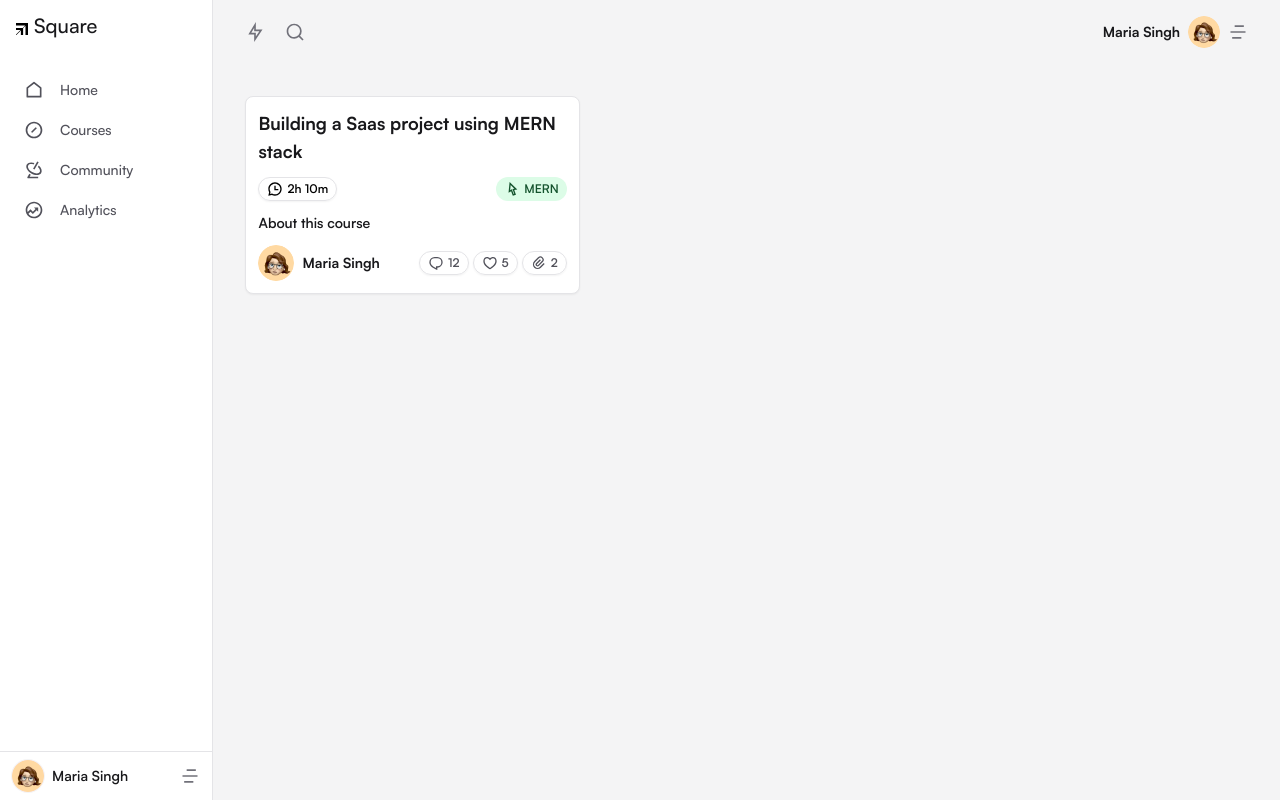
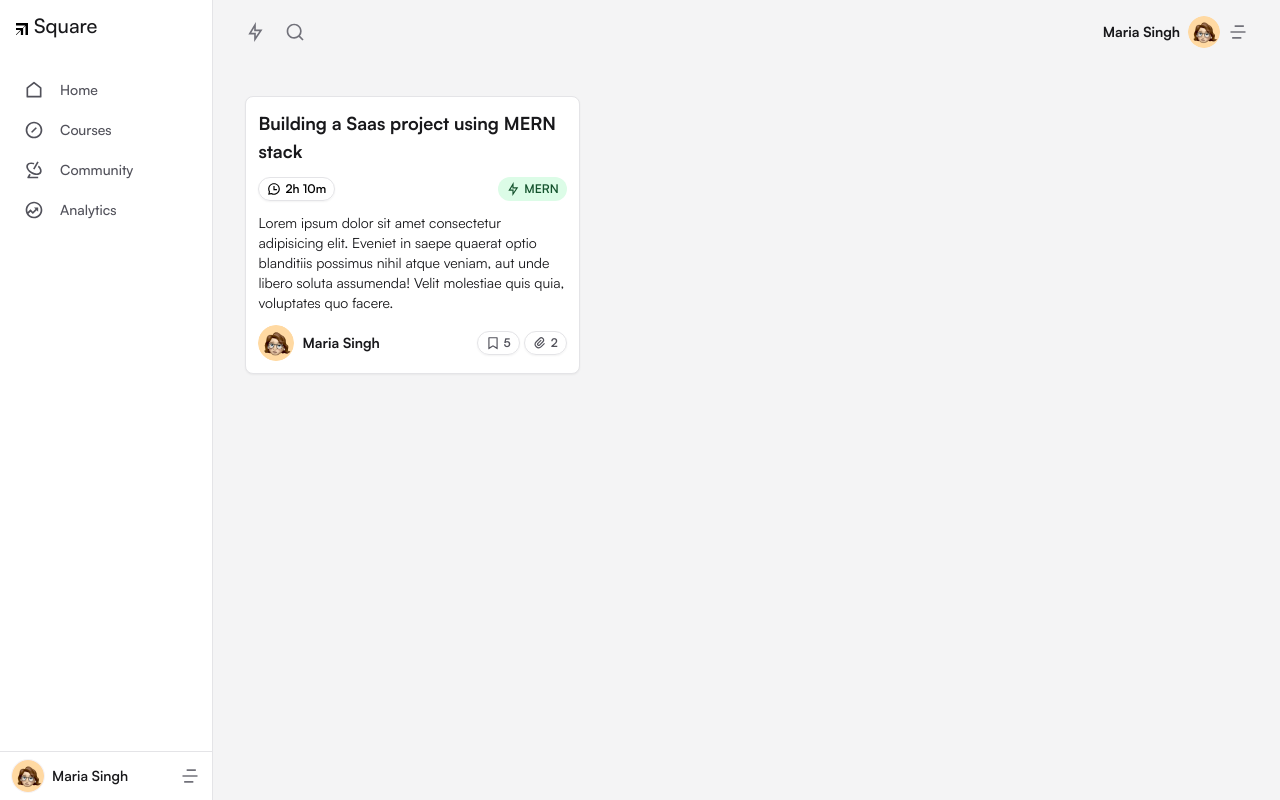
Before and after one commit to devbylanre/technical-sqaure, a React (Create React App) app: page /app in a window 1280 px wide. Built offline with nearby package versions, Linux system fonts and the light colour scheme.

Commit message:
redesigned the course post

```diff
--- a/src/components/templates/Post.tsx
+++ b/src/components/templates/Post.tsx
@@ -1,9 +1,8 @@
 import Heading from '../ui/typo/Heading';
 import {
   RiChatHistoryLine,
-  RiCursorLine,
-  RiChat1Line,
-  RiHeart3Line,
+  RiFlashlightLine,
+  RiBookmarkLine,
   RiAttachment2,
 } from 'react-icons/ri';
 import Badge from '../ui/Badge';
@@ -14,26 +13,31 @@ import Paragraph from '../ui/typo/Paragraph';
 export const Post = () => {
   return (
     <div className='flex flex-col w-full col-span-4 p-3 bg-white border rounded-lg shadow-sm border-zinc-200 gap-y-3'>
-      <Heading className='font-bold'>
+      <Heading className='text-base font-bold md:text-lg'>
         Building a Saas project using MERN stack
       </Heading>
 
       <div className='inline-flex justify-between w-full'>
         <Badge isVisible>
-          <RiChatHistoryLine className='w-4 h-4' />
+          <RiChatHistoryLine className='w-3.5 h-3.5' />
           2h 10m
         </Badge>
         <Badge
           variant='success'
           isVisible
         >
-          <RiCursorLine className='w-4 h-4' />
+          <RiFlashlightLine className='w-3.5 h-3.5' />
           MERN
         </Badge>
       </div>
 
       <div>
-        <Heading className='text-sm font-semibold'>About this course</Heading>
+        <Paragraph className='text-sm'>
+          Lorem ipsum dolor sit amet consectetur adipisicing elit. Eveniet in
+          saepe quaerat optio blanditiis possimus nihil atque veniam, aut unde
+          libero soluta assumenda! Velit molestiae quis quia, voluptates quo
+          facere.
+        </Paragraph>
       </div>
 
       <div className='inline-flex items-center justify-between'>
@@ -55,17 +59,7 @@ export const Post = () => {
             variant='outline'
             className='rounded-full'
           >
-            <RiChat1Line className='w-4 h-4' />
-            <span>12</span>
-          </Button>
-
-          <Button
-            size='xs'
-            type='button'
-            variant='outline'
-            className='rounded-full'
-          >
-            <RiHeart3Line className='w-4 h-4' />
+            <RiBookmarkLine className='w-3.5 h-3.5' />
             <span>5</span>
           </Button>
 
@@ -75,7 +69,7 @@ export const Post = () => {
             variant='outline'
             className='rounded-full'
           >
-            <RiAttachment2 className='w-4 h-4' />
+            <RiAttachment2 className='w-3.5 h-3.5' />
             <span>2</span>
           </Button>
         </div>
```
